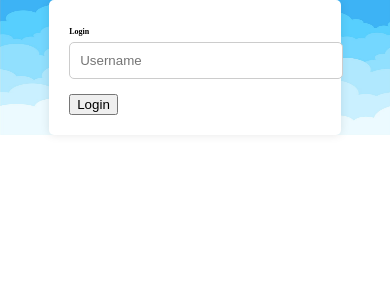
After one commit to Har150n/Hone, a Flask app: page /login.html in a window 390 px wide. The commit adds this page. Shown: the top 300 px of the page. Run offline with Flask 3, Linux system fonts and the light colour scheme; some web fonts are replaced.

Commit message:
implemented payment
- need to check mobile payment responsiveness
- fix login page

```diff
--- a/app.py
+++ b/app.py
@@ -1,8 +1,11 @@
 from random import randint
+from flask import Flask, render_template, request, redirect, session, url_for
+from game import Game
+import stripe
+import os
 
-from flask import Flask, render_template, request, redirect, session, url_for
+stripe.api_key = 'sk_test_51NQF02LRSxblT8YoW5ptrFaAZC76blDvVIHLxMvjzjqBaTIPT7r7c2X4CBOwioO7mXbpB5PfVXBKbFEk7ArOs2Jz00OIuy29Ar'
 
-from game import Game
 
 app = Flask(__name__)
 app.secret_key = 'your_secret_key'
@@ -17,6 +20,40 @@ def home():
     game = Game.getGame(randint(10000, 99999))
     Game.updateGame(game)
     return render_template('index.html', userId = game.userId)
+
+@app.route('/create-checkout-session', methods=['POST'])
+def create_checkout_session():
+    try:
+        domain = "http://www.hone.games"
+        checkout_session = stripe.checkout.Session.create(
+            line_items=[
+                {
+                    # Provide the exact Price ID (for example, pr_1234) of the product you want to sell
+                    'price': 'price_1NQFCNLRSxblT8YoQKYBtSaD',
+                    'quantity': 1,
+                },
+            ],
+            mode='subscription',
+            success_url=domain + '/success.html',
+            cancel_url=domain + '/cancel.html',
+            automatic_tax={'enabled': True},
+        )
+    except Exception as e:
+        return str(e)
+
+    return redirect(checkout_session.url, code=303)
+
+@app.route('/success.html')
+def success():
+    return render_template('success.html')
+
+@app.route('/cancel.html')
+def cancel():
+    return render_template('cancel.html')
+
+@app.route('/login.html')
+def login():
+    return render_template('login.html')
 
 @app.route('/email')
 def email_form():
--- a/static/styles/style.css
+++ b/static/styles/style.css
@@ -202,6 +202,35 @@ p {
 img {
     border-radius: 10px;
 }
+
+/*Payment Success*/
+.payment {
+    margin: 1vh;
+    padding: 2.5vh;
+    background-color: white;
+    border-radius: 10px;
+    cursor: pointer;
+    min-height: 100%;
+}
+
+/*Login*/
+.login-container {
+    max-width: 300px;
+    margin: 0 auto;
+    padding: 20px;
+    background-color: #fff;
+    border-radius: 5px;
+    box-shadow: 0 0 10px rgba(0, 0, 0, 0.1);
+}
+
+.login-container input[type="text"] {
+    width: 100%;
+    padding: 10px;
+    margin-bottom: 15px;
+    border: 1px solid #ccc;
+    border-radius: 5px;
+}
+
 
 /* level selection page */
 
--- /dev/null
+++ b/templates/login.html
@@ -0,0 +1,15 @@
+<!DOCTYPE html>
+<html>
+<head>
+    <title>Login Page</title>
+    <link rel="stylesheet" type="text/css" href="{{ url_for('static',filename='styles/style.css') }}">
+
+</head>
+<body>
+<div class="login-container">
+    <h2>Login</h2>
+        <input type="text" name="username" placeholder="Username" required>
+        <button type="button">Login</button>
+</div>
+</body>
+</html>
--- /dev/null
+++ b/user.py
@@ -0,0 +1,4 @@
+import random
+class User:
+    def __init__(self):
+        self.userId = random
```
Also changed, not shown: game.py (+4 -4 lines), templates/cancel.html (added, +12 -0 lines), templates/index.html (+9 -5 lines), templates/success.html (added, +19 -0 lines), user_controller.py (added, +33 -0 lines), game_controller.py (renamed from dynamo_controller.py), 1 other file.
